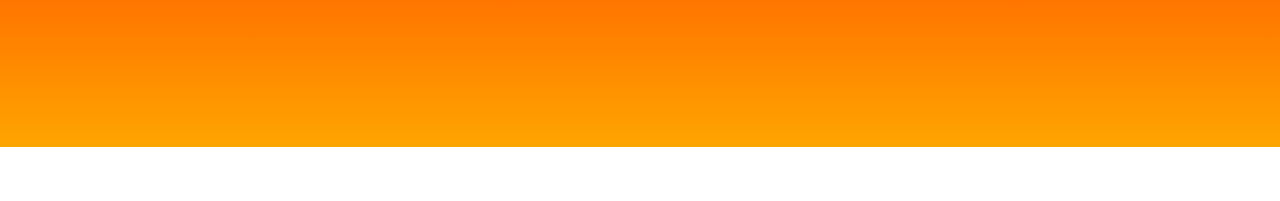
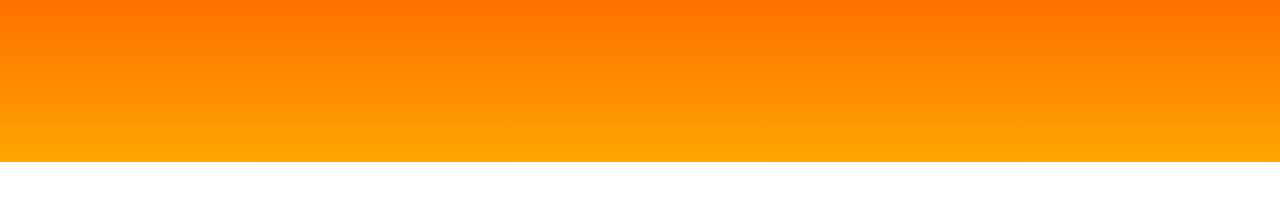
Before and after one commit to premiumweb/premiumweb, a plain HTML site: page index.html in a window 1280 px wide. Shown: the part 473-674 px from the top of the page. Drawn offline with nearby package versions, Linux system fonts and the light colour scheme.

Commit message:
Update style.css

```diff
--- a/asset/style.css
+++ b/asset/style.css
@@ -38,7 +38,7 @@ background-color: white;
     font-weight: 600;
 }
 .banner{
-padding-bottom: 150px;
+padding-bottom: 165px;
 background: linear-gradient(to bottom, red 9%,orange 100%,yellow 100%); /* W3C */
 }
 .rounded {
```
